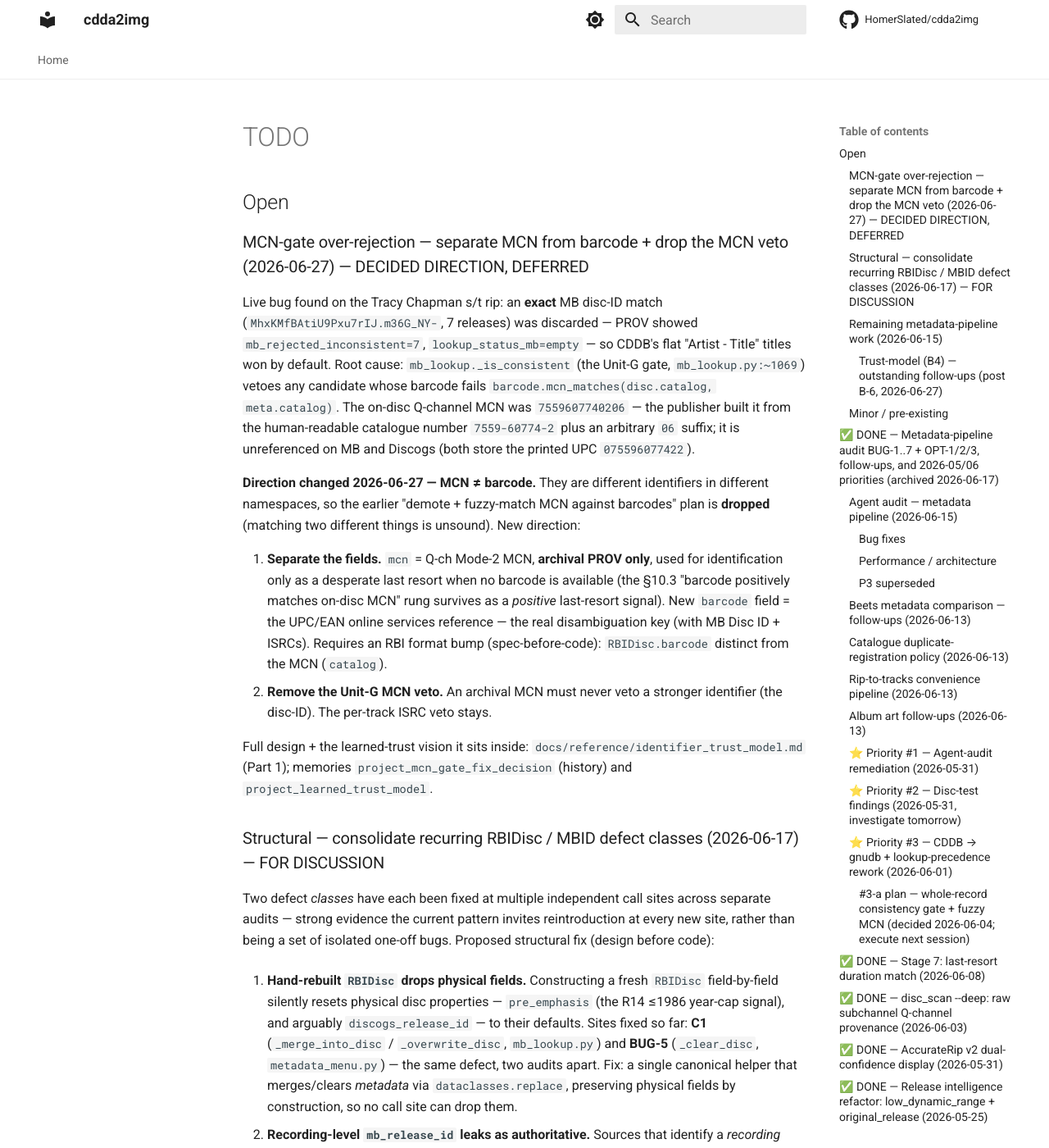
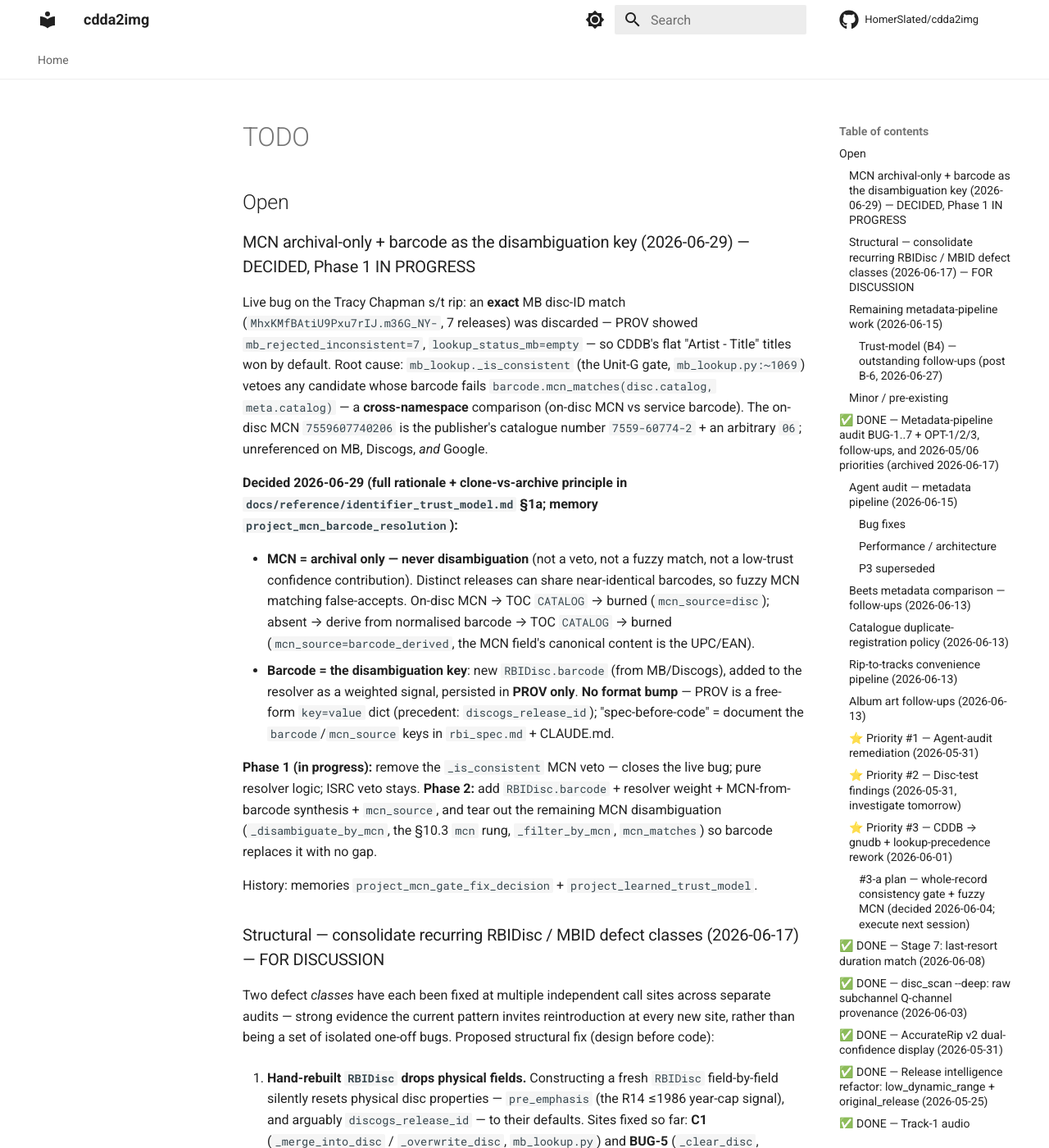
Before and after one commit to HomerSlated/cdda2img, an MkDocs documentation site: the page built from docs/reference/TODO.md, in a window 1280 px wide and 1400 px high. Shown: the whole window at 82% size. Built offline with MkDocs 1.6.1 and Material for MkDocs 9.7.7, drawn with Linux system fonts in a browser that asks for light colours; comment, search, counter and statistics services are not loaded.

Commit message:
fix(mb): drop the Unit-G MCN veto — MCN is archival-only, not a disambiguator
The on-disc Q-channel MCN and the service-stored barcode are different
identifiers in different namespaces. `_is_consistent` compared them via
`mcn_matches(disc.catalog, meta.catalog)` and vetoed any candidate that failed
— a cross-namespace test. On the Tracy Chapman s/t rip this discarded an *exact*
MB disc-ID match (7 releases) because the publisher's MCN (`7559607740206`,
unreferenced on MB/Discogs/Google) diverged from the catalogued barcode, so CDDB's
flat "Artist - Title" titles won by default.

Phase 1 of the decided MCN/barcode rework (docs/reference/identifier_trust_model.md
§1a): the MCN is archival-only and must never veto a stronger identifier. Remove
the MCN branch from `_is_consistent`; the per-track ISRC veto (exact, same-namespace)
stays. This closes the live bug as pure resolver logic — no format change.

- mb_lookup: `_is_consistent` no longer gates on the MCN; dead local import removed;
  docstring updated. Both call sites (the disc-ID filter and the R4 ISRC-tally path)
  lose the MCN gate — the R4 gate too, superseding the earlier R4-only MCN check.
- tests: a divergent-barcode single match now *merges* (was rejected); the R4 tally
  winner is *kept* when its ISRC agrees; the multimatch case still resolves to the
  same winner via release-group plurality (only the rejection counters move). The
  obsolete fuzzy-MCN-accept unit test is removed.
- docs: identifier_trust_model.md §1a records the final decision (MCN archival-only,
  barcode the disambiguation key, the clone-vs-archive principle, the `mcn_source`
  marker, no format bump); TODO reflects the two-phase plan.

`mcn_matches` / `_disambiguate_by_mcn` / the §10.3 `mcn` rung remain for now and are
torn out in Phase 2 when the new `barcode` field replaces them. 1137 passed; make
check + Python 3.10 clean.

Co-Authored-By: Claude Opus 4.8 <noreply@anthropic.com>

```diff
--- a/docs/reference/TODO.md
+++ b/docs/reference/TODO.md
@@ -2,34 +2,39 @@
 
 ## Open
 
-### MCN-gate over-rejection — separate MCN from barcode + drop the MCN veto (2026-06-27) — DECIDED DIRECTION, DEFERRED
-
-Live bug found on the Tracy Chapman s/t rip: an **exact** MB disc-ID match
+### MCN archival-only + barcode as the disambiguation key (2026-06-29) — DECIDED, Phase 1 IN PROGRESS
+
+Live bug on the Tracy Chapman s/t rip: an **exact** MB disc-ID match
 (`MhxKMfBAtiU9Pxu7rIJ.m36G_NY-`, 7 releases) was discarded — PROV showed
 `mb_rejected_inconsistent=7`, `lookup_status_mb=empty` — so CDDB's flat
 "Artist - Title" titles won by default. Root cause: `mb_lookup._is_consistent`
 (the Unit-G gate, `mb_lookup.py:~1069`) vetoes any candidate whose barcode fails
-`barcode.mcn_matches(disc.catalog, meta.catalog)`. The on-disc Q-channel MCN was
-`7559607740206` — the publisher built it from the human-readable catalogue number
-`7559-60774-2` plus an arbitrary `06` suffix; it is unreferenced on MB and Discogs
-(both store the printed UPC `075596077422`).
-
-**Direction changed 2026-06-27 — MCN ≠ barcode.** They are different identifiers in
-different namespaces, so the earlier "demote + fuzzy-match MCN against barcodes" plan
-is **dropped** (matching two different things is unsound). New direction:
-
-1. **Separate the fields.** `mcn` = Q-ch Mode-2 MCN, **archival PROV only**, used for
-   identification only as a desperate last resort when no barcode is available (the
-   §10.3 "barcode positively matches on-disc MCN" rung survives as a *positive*
-   last-resort signal). New `barcode` field = the UPC/EAN online services reference —
-   the real disambiguation key (with MB Disc ID + ISRCs). Requires an RBI format bump
-   (spec-before-code): `RBIDisc.barcode` distinct from the MCN (`catalog`).
-2. **Remove the Unit-G MCN veto.** An archival MCN must never veto a stronger
-   identifier (the disc-ID). The per-track ISRC veto stays.
-
-Full design + the learned-trust vision it sits inside:
-`docs/reference/identifier_trust_model.md` (Part 1); memories
-`project_mcn_gate_fix_decision` (history) and `project_learned_trust_model`.
+`barcode.mcn_matches(disc.catalog, meta.catalog)` — a **cross-namespace** comparison
+(on-disc MCN vs service barcode). The on-disc MCN `7559607740206` is the publisher's
+catalogue number `7559-60774-2` + an arbitrary `06`; unreferenced on MB, Discogs, *and*
+Google.
+
+**Decided 2026-06-29 (full rationale + clone-vs-archive principle in
+`docs/reference/identifier_trust_model.md` §1a; memory
+`project_mcn_barcode_resolution`):**
+
+- **MCN = archival only — never disambiguation** (not a veto, not a fuzzy match, not a
+  low-trust confidence contribution). Distinct releases can share near-identical barcodes,
+  so fuzzy MCN matching false-accepts. On-disc MCN → TOC `CATALOG` → burned
+  (`mcn_source=disc`); absent → derive from normalised barcode → TOC `CATALOG` → burned
+  (`mcn_source=barcode_derived`, the MCN field's canonical content is the UPC/EAN).
+- **Barcode = the disambiguation key**: new `RBIDisc.barcode` (from MB/Discogs), added to
+  the resolver as a weighted signal, persisted in **PROV only**. **No format bump** —
+  PROV is a free-form `key=value` dict (precedent: `discogs_release_id`); "spec-before-code"
+  = document the `barcode`/`mcn_source` keys in `rbi_spec.md` + CLAUDE.md.
+
+**Phase 1 (in progress):** remove the `_is_consistent` MCN veto — closes the live bug;
+pure resolver logic; ISRC veto stays.
+**Phase 2:** add `RBIDisc.barcode` + resolver weight + MCN-from-barcode synthesis +
+`mcn_source`, and tear out the remaining MCN disambiguation (`_disambiguate_by_mcn`, the
+§10.3 `mcn` rung, `_filter_by_mcn`, `mcn_matches`) so barcode replaces it with no gap.
+
+History: memories `project_mcn_gate_fix_decision` + `project_learned_trust_model`.
 
 ### Structural — consolidate recurring RBIDisc / MBID defect classes (2026-06-17) — FOR DISCUSSION
 
--- a/docs/reference/identifier_trust_model.md
+++ b/docs/reference/identifier_trust_model.md
@@ -39,9 +39,62 @@ we have no other. Disc-mastered metadata is rare, and when present it either con
 the services or is unreferenced (like this MCN). So the disc's MCN earns archival storage
 and last-resort use, nothing more.
 
-**Format impact (spec-before-code):** `RBIDisc` gains a `barcode` field distinct from the
-existing MCN field (`catalog`); RBI spec bump. The `mcn`/`barcode` split must thread the
-toc, PROV, and the §10 selection rungs.
+**Format impact:** `RBIDisc` gains a `barcode` field distinct from the existing MCN field
+(`catalog`). The `mcn`/`barcode` split threads the toc, PROV, and the §10 selection rungs.
+
+---
+
+## 1a. RESOLVED 2026-06-29 — the final, decided shape
+
+The §1 direction is adopted **and tightened**. Two refinements settle it:
+
+**(i) The MCN is archival-only, full stop — no disambiguation use *at all*.** Not a veto,
+not a fuzzy match, not a low-trust confidence contribution. The earlier "keep MCN as a
+positive last-resort signal" rung (§1, §10.3 `mcn`) is **dropped**. Rationale (decisive
+point): distinct releases routinely carry barcodes differing by only a few digits, so a
+fuzzy MCN match false-accepts genuinely-different releases — and the on-disc MCN of the
+motivating disc is unreferenced even on Google. An identifier with no external references
+cannot disambiguate; granting it *any* weight is a logical fallacy, not merely low value.
+
+**(ii) Clone vs archive — the governing principle (retires the synth-MCN fidelity worry).**
+A *clone* is barren and may be unidentifiable in future; an *archive* is the pristine
+invariant (**raw PCM + track timing**) **supplemented** with research material — copied from
+the source when present, sourced externally when blank. We *already* write externally-sourced
+titles and ISRCs into the generated TOC; that is archival enrichment, not infidelity, and
+the verbatim-clone standard was never our standard for the TOC's textual/identifier layer.
+The supplemental data isn't false — it populates previously-blank fields. Therefore
+synthesising a missing MCN is legitimate: the MCN field is *defined* to carry the UPC/EAN
+(Q-ch Mode 2 = 13 BCD barcode digits), so deriving it from the disc's barcode fills the
+field's own canonical content.
+
+**Decided spec:**
+
+- **MCN** (archival only): on-disc MCN present → TOC `CATALOG` line → burned, with
+  `mcn_source=disc` in PROV. Absent → derive from the normalised barcode → TOC `CATALOG`
+  → burned, with `mcn_source=barcode_derived`. The `mcn_source` marker lets a future
+  reader (or our own re-rip) tell a genuine on-disc MCN from a reconstructed one **without
+  changing how the MCN is used** (it is never used beyond archival) — an early single-field
+  instance of the §11.5 per-field traceability.
+- **Barcode** (the disambiguation key): new `RBIDisc.barcode`, sourced from MB/Discogs,
+  added to the B1–B6 resolver as a weighted signal (barcode-vs-barcode, same namespace).
+  Persisted in **PROV only** — not the TOC, not the physical layer.
+- **Veto:** remove the Unit-G cross-namespace MCN veto (`mb_lookup._is_consistent`). The
+  per-track ISRC veto stays (exact, same-namespace, sound).
+
+**No RBI format/version bump.** `build_prov_block` serialises an arbitrary `key=value`
+dict; the binary layout is independent of the PROV key set (precedent: `discogs_release_id`
+is an `RBIDisc` field persisted *only* to PROV; `recovery_track_<n>` was added at v6.0 with
+no bump). "Spec-before-code" here means **documenting** the new `barcode` / `mcn_source`
+keys in `rbi_spec.md` + CLAUDE.md — not a `VERSION_MINOR` change.
+
+**Two-phase implementation:**
+- **Phase 1** — remove the `_is_consistent` MCN veto. Closes the live Tracy Chapman bug
+  (an exact disc-ID match was discarded because an archival MCN disagreed with a catalogued
+  barcode). Pure resolver logic, independently testable.
+- **Phase 2** — add `RBIDisc.barcode` + resolver weight + MCN-from-barcode synthesis +
+  `mcn_source` marker, and tear out the remaining MCN disambiguation machinery
+  (`_disambiguate_by_mcn`, the §10.3 `mcn` rung, `_filter_by_mcn`, `mcn_matches`) so the
+  barcode replaces it with no capability gap.
 
 ---
 
```
Also changed, not shown: 2 other files.
